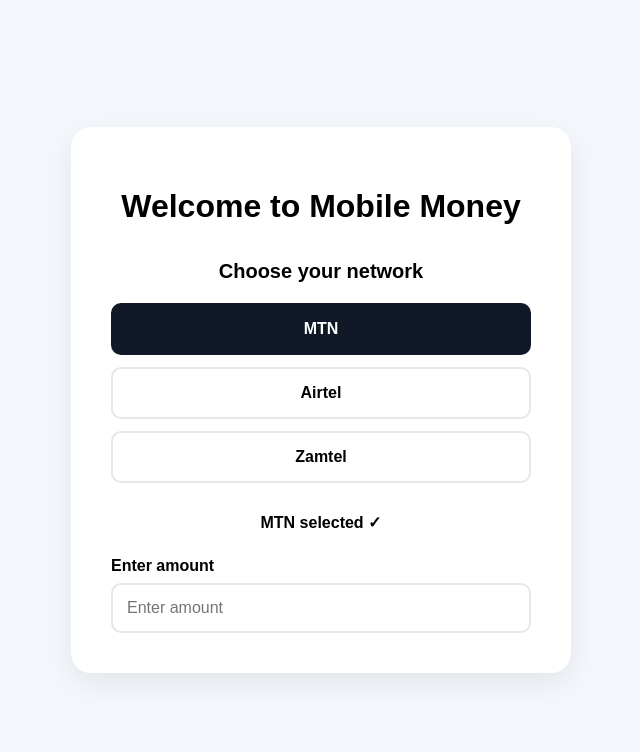
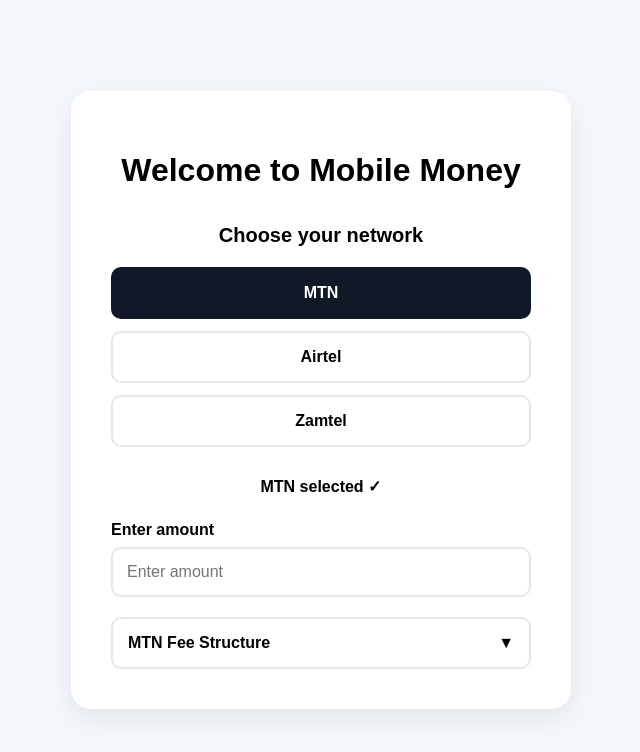
Before and after one commit to chishamichael/Momo-fee-calculator, a React (Vite) app: page / in a window 1280 px wide. Both pictures are taken after a click on the button "MTN". Shown: the top 752 px of the page, without its empty margins (319-959 px from the left). Built offline with nearby package versions, Linux system fonts and the light colour scheme.

Commit message:
Add collapsible fee structure

```diff
--- a/src/App.css
+++ b/src/App.css
@@ -105,3 +105,46 @@
   border-top: 1px solid #ddd;
   font-size: 18px;
 }
+
+.fee-structure-button {
+  width: 100%;
+  margin-top: 20px;
+  padding: 15px;
+  display: flex;
+  justify-content: space-between;
+  align-items: center;
+  border: 2px solid #e5e7eb;
+  border-radius: 10px;
+  background: white;
+  font-size: 16px;
+  font-weight: 600;
+  cursor: pointer;
+  transition: 0.2s;
+}
+
+.fee-structure-button:hover {
+  border-color: #111827;
+  background: #f9fafb;
+}
+
+.fee-structure {
+  margin-top: 10px;
+  padding: 15px 20px;
+  background: #f9fafb;
+  border-radius: 10px;
+}
+
+.fee-row {
+  display: flex;
+  justify-content: space-between;
+  padding: 10px 0;
+  border-bottom: 1px solid #e5e7eb;
+}
+
+.fee-row:last-child {
+  border-bottom: none;
+}
+
+.fee-row strong {
+  font-weight: 600;
+}
--- a/src/App.jsx
+++ b/src/App.jsx
@@ -4,6 +4,7 @@
 function App() {
   const [selectedNetwork, setSelectedNetwork] = useState("");
   const [amount, setAmount] = useState("");
+  const [showFeeStructure, setShowFeeStructure] = useState(false);
 
   const feeRanges = {
     MTN: [
@@ -47,6 +48,11 @@
     return range ? range.fee : 0;
   };
 
+  const handleNetworkChange = (network) => {
+    setSelectedNetwork(network);
+    setShowFeeStructure(false);
+  };
+
   const fee = getFee();
   const total = Number(amount) + fee;
 
@@ -64,7 +70,7 @@
               className={`network-button ${
                 selectedNetwork === network ? "selected" : ""
               }`}
-              onClick={() => setSelectedNetwork(network)}
+              onClick={() => handleNetworkChange(network)}
             >
               {network}
             </button>
@@ -101,6 +107,37 @@
                 </div>
               </div>
             )}
+
+            <button
+              className="fee-structure-button"
+              onClick={() => setShowFeeStructure(!showFeeStructure)}
+            >
+              <span>{selectedNetwork} Fee Structure</span>
+              <span>{showFeeStructure ? "▲" : "▼"}</span>
+            </button>
+
+            {showFeeStructure && (
+              <div className="fee-structure">
+                {feeRanges[selectedNetwork].map((range, index) => {
+                  const previousMax =
+                    index === 0
+                      ? 0
+                      : feeRanges[selectedNetwork][index - 1].max;
+
+                  const rangeLabel =
+                    range.max === Infinity
+                      ? `ZMW ${previousMax + 1}+`
+                      : `ZMW ${previousMax + 1}–${range.max}`;
+
+                  return (
+                    <div className="fee-row" key={index}>
+                      <span>{rangeLabel}</span>
+                      <strong>ZMW {range.fee.toFixed(2)}</strong>
+                    </div>
+                  );
+                })}
+              </div>
+            )}
           </div>
         )}
       </div>
```
